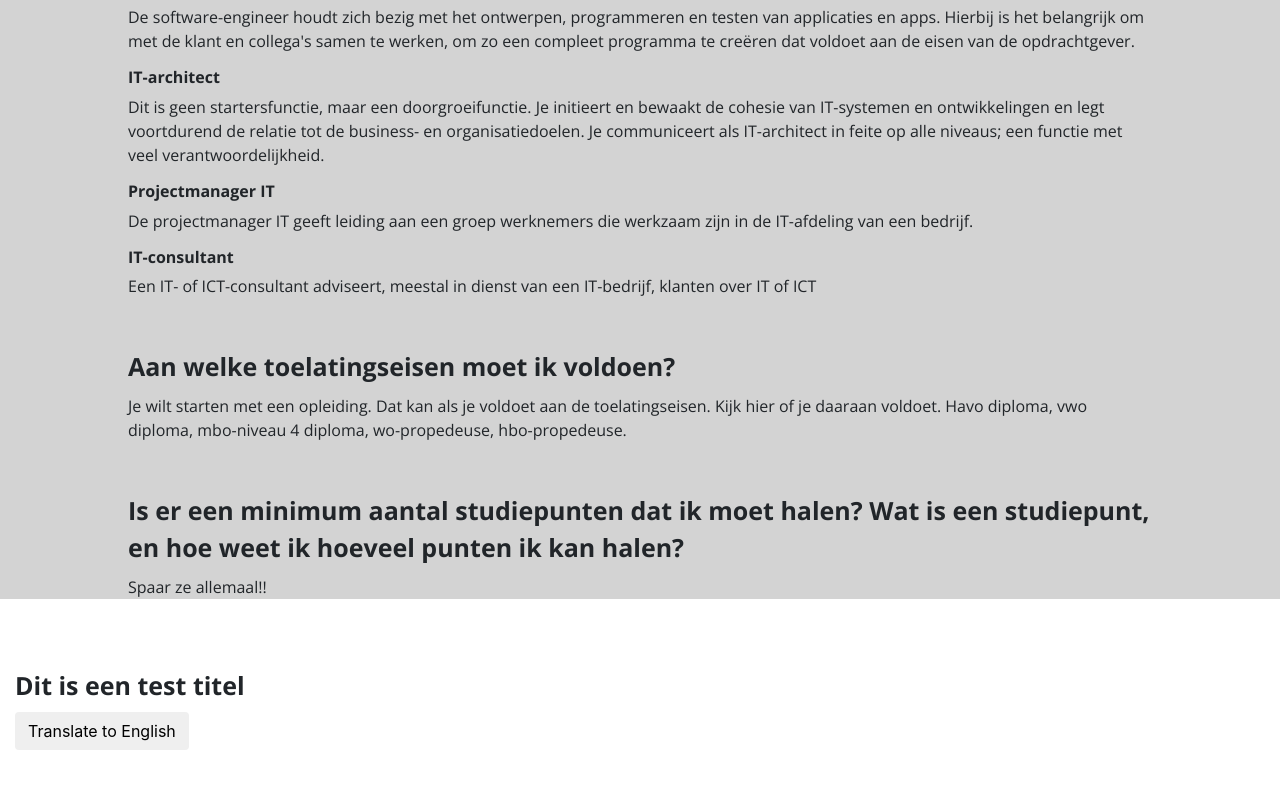
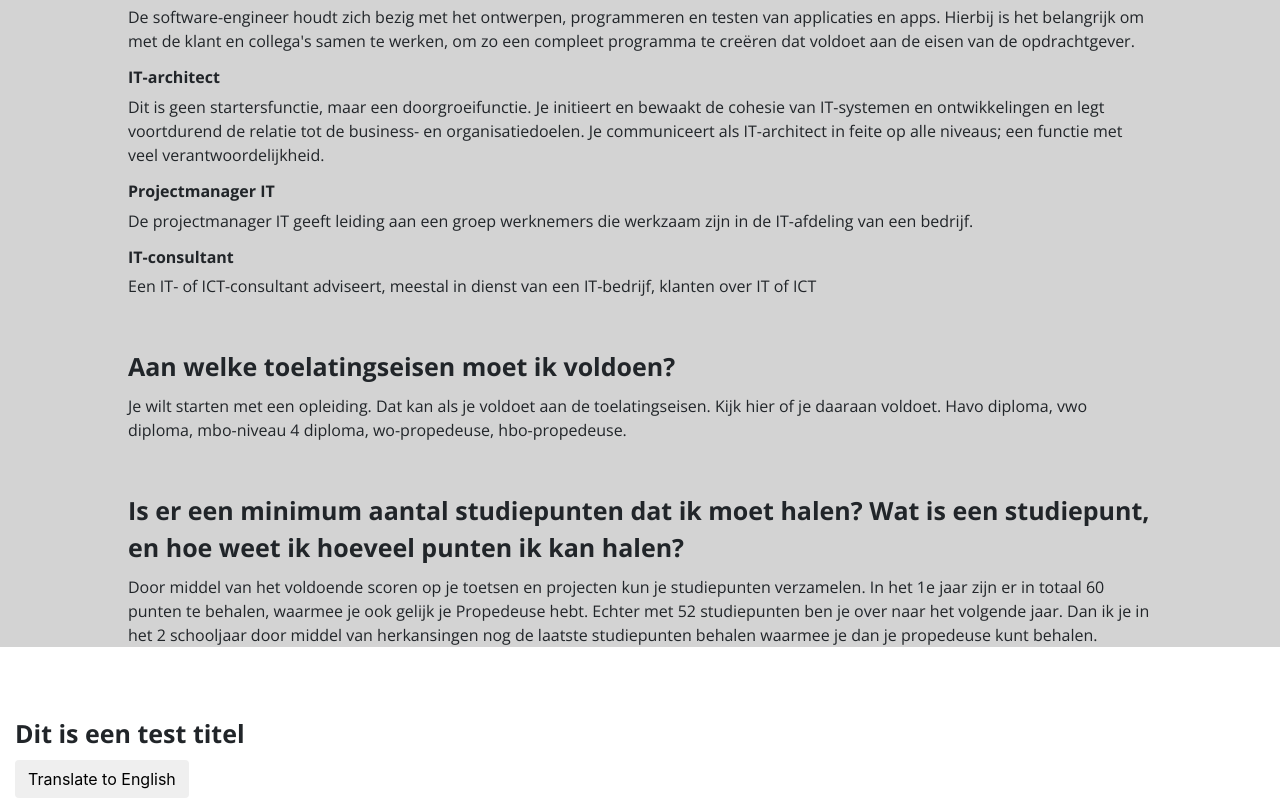
Before and after one commit to imdutch21/DuoWebdesign, a plain HTML site: page index.html in a window 1280 px wide. Shown: the part 2032-2830 px from the top of the page. Before the commit the page ends 2782 px from the top, so only its background shows below. Drawn offline with nearby package versions, Linux system fonts and the light colour scheme.

Commit message:
Studiepunten
Studiepunten

```diff
--- a/index.html
+++ b/index.html
@@ -97,7 +97,7 @@
 
     <div class="text" id="studiepunten">
         <h1>Is er een minimum aantal studiepunten dat ik moet halen? Wat is een studiepunt, en hoe weet ik hoeveel punten ik kan halen?</h1>
-        <p>Spaar ze allemaal!!</p>
+        <p>Door middel van het voldoende scoren op je toetsen en projecten kun je studiepunten verzamelen. In het 1e jaar zijn er in totaal 60 punten te behalen, waarmee je ook gelijk je Propedeuse hebt. Echter met 52 studiepunten ben je over naar het volgende jaar. Dan ik je in het 2 schooljaar door middel van herkansingen nog de laatste studiepunten behalen waarmee je dan je propedeuse kunt behalen.</p>
     </div>
 
 </div>
```
